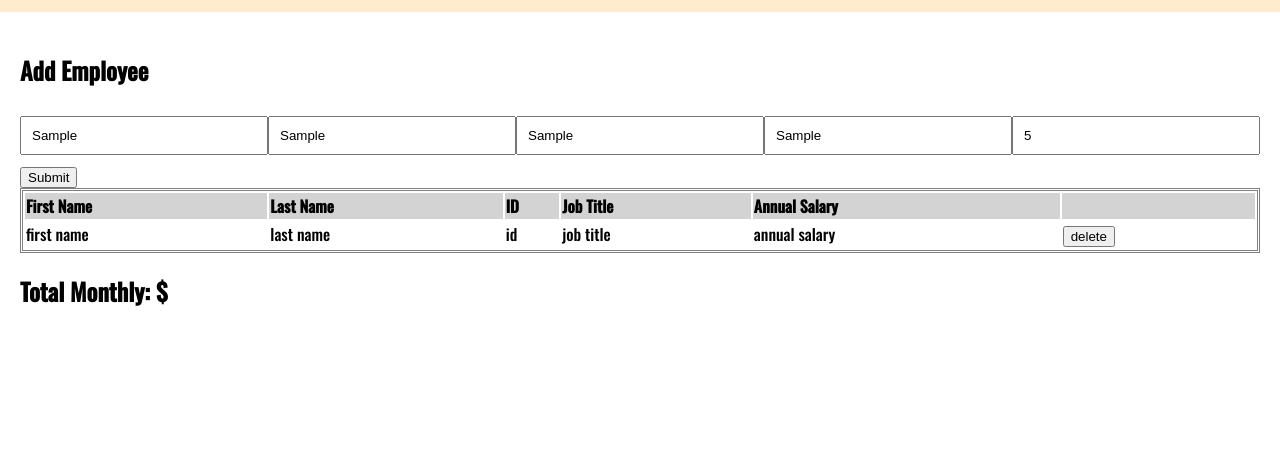
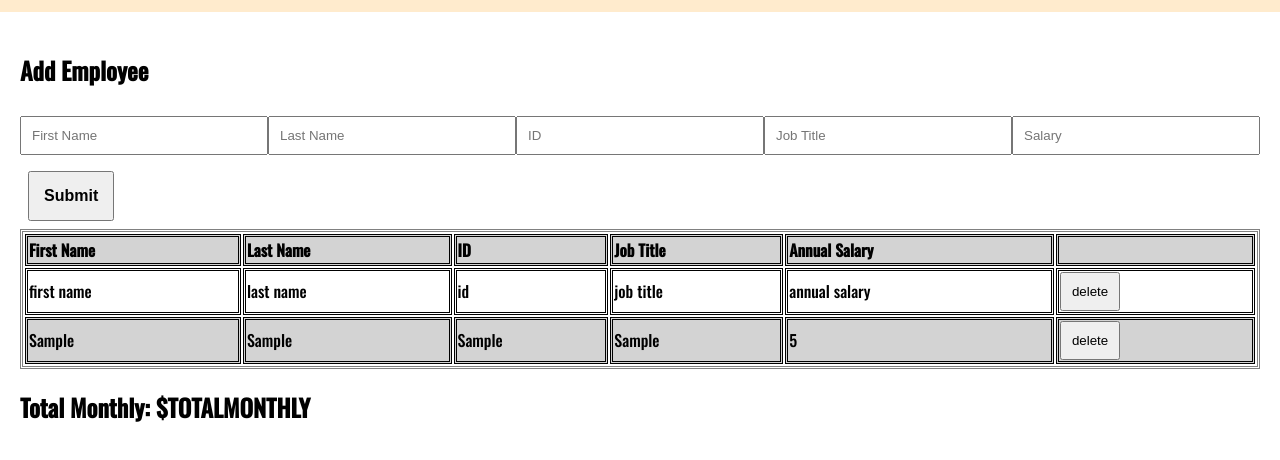
Before and after one commit to aherrion25/weekend-jquery-salary-calculator, a plain HTML site: page index.html in a window 1280 px wide. Both pictures are taken after typing "Sample", "Sample", "Sample", "Sample", "5" into the empty fields and a click on the button "Submit". Shown: the part 102-562 px from the top of the page. Drawn offline with nearby package versions, Linux system fonts and the light colour scheme.

Commit message:
create fuction to display employee information to DOM

```diff
--- a/index.html
+++ b/index.html
@@ -19,9 +19,9 @@
 
             <input type="text" placeholder="First Name" id="first-name">
             <input type="text" placeholder="Last Name" id="last-name">
-            <input type="text" placeholder="ID" id="idNumber">
+            <input type="text" placeholder="ID" id="id-number">
             <input type="text" placeholder="Job Title" id="job-title">
-            <input type="number" placeholder="Salary" id="salary">
+            <input type="number" placeholder="Salary" id="annual-salary">
             <button id="submit-Btn">Submit</button>
         </div>
         <div id="table-content">
@@ -36,7 +36,7 @@
                         <th></th>
                     </tr>
                 </thead>
-                <tbody id="product-table">
+                <tbody id="employee-table">
                     <tr>
                         <td>first name</td>
                         <td>last name</td>
@@ -47,7 +47,8 @@
                     </tr>
                 </tbody>
             </table>
-            <h2>Total Monthly: $</h2>
+            <h2>Total Monthly: $<span id="total-monthly">TOTALMONTHLY
+            </span><h2>
         </div>
     </div>
 </body>
--- a/scripts/client.js
+++ b/scripts/client.js
@@ -1,6 +1,8 @@
 //console.log('script sourced');
 
 $(readyNow);
+
+let employee = []
 
 function readyNow() {
     console.log('in readyNow');
@@ -13,4 +15,29 @@ function readyNow() {
 function employeeSubmit() {
     console.log('in employeeSubmit');
 
+    let newEmployee = {
+        firstName: $('#first-name').val(),
+        lastName:  $('#last-name').val(),
+        employeeId: $('#id-number').val(),
+        jobTitle: $('#job-title').val(),
+        annualSalary: $('#annual-salary').val(),
+    }
+    employee.push(newEmployee);
+    $('#employee-table').append(`
+    <tr>
+        <td>${newEmployee.firstName}</td>
+        <td>${newEmployee.lastName}</td>
+        <td>${newEmployee.employeeId}</td>
+        <td>${newEmployee.jobTitle}</td>
+        <td>${newEmployee.annualSalary}</td>
+        <td><button id="delete-Btn">delete</button></td>
+    </tr>
+    `)
+    console.log(newEmployee);
+    // empty input
+    $('#first-name').val('');
+    $('#last-name').val('');
+    $('#id-number').val('');
+    $('#job-title').val('');
+    $('#annual-salary').val('');
 } // End employeeSubmit
--- a/styles/style.css
+++ b/styles/style.css
@@ -30,6 +30,7 @@ table{
 
 th,td{
     text-align: left;
+    border-style: double;
 }
 
 th{
@@ -39,3 +40,17 @@ th{
 tr:nth-child(even){
     background-color: lightgray;
 }
+
+#submit-Btn{
+    margin:8px;
+    padding: 14px;
+    font-family: 'Oswald' sans-serif;
+    font-size: 16px;
+    font-weight: bolder;
+}
+
+#delete-Btn{
+    margin: auto;
+    padding: 10px;
+    align-items: center;
+}
```
Also changed, not shown: 1 other file.
